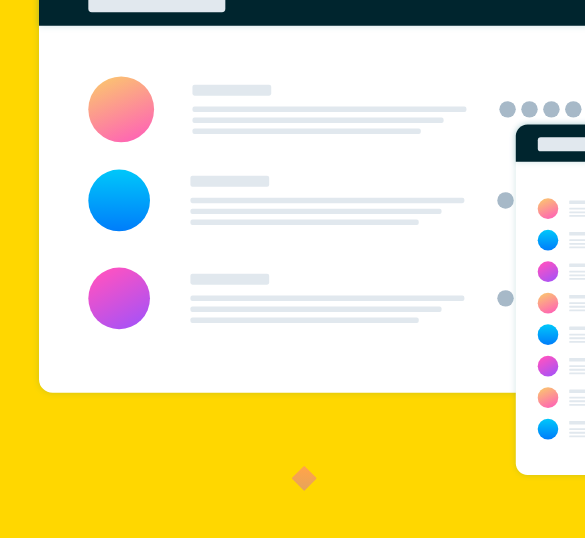
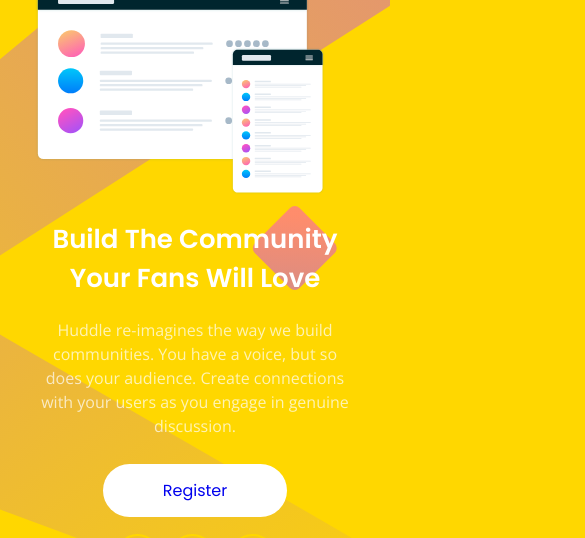
Before and after one commit to Oakwood811/huddle-landing-page, a plain HTML site: page index.html in a window 390 px wide. Shown: the part 161-699 px from the top of the page, 585 px wide, since content can reach past the window. Drawn offline with nearby package versions, Linux system fonts and the light colour scheme.

Commit message:
initial commit

```diff
--- a/style.css
+++ b/style.css
@@ -27,10 +27,9 @@
     flex-direction: column;
     justify-content: space-between;
     padding: 30px 0;
-    margin: 0 2rem;
+    margin: 0 2.2rem;
   }
   .header img{
-    width: 17%;
     padding-bottom: 50px;
   }
   .main{
@@ -41,20 +40,21 @@
     font-weight: 400;
 
   }
-  .main .textbox-content{
-  padding: 30px 26px;
-  margin-left: 32px;
-  }
+ .main-img{
+  margin-right: 30px;
+ }
   h1{
     font-family: 'Poppins', sans-serif;
     margin: 20px 0px;
-    padding-right: 30px;
-    font-weight: 600;
+    font-size: 40px;
+  }
+  .textbox-content{
+    padding: 27px;
   }
   .textbox-content p{
     line-height: 1.5;
     opacity: .7;
-    padding-bottom: 30px;
+    padding-bottom: 40px;
   }
 .textbox-content a{
   text-decoration: none;
@@ -68,7 +68,7 @@
   background-color: hsl(300, 69%, 71%);
   box-shadow: 3px 5px 10px white;
   color: white;
-
+  transition: 1s ease-in;
 }
 .icons{
   text-align: right;
@@ -93,6 +93,7 @@
   border-radius: 50%;
   left: -12px;
   bottom: -11px;
+  transition: 1s ease-in;
 }
 
 .icons a:nth-child(2){
@@ -104,14 +105,36 @@
 .icons a i:hover::after{
   border-color: hsl(300, 69%, 71%);
 }
-
-
-
-@media only screen and (max-width:425px){
+@media only screen and (max-width:1400px){
+  .main-img img{
+    width: 100%;
+  }
+}
+@media screen and (max-width:768px){
 
   body{
+    background-image: url(images/bg-mobile.svg);
     background-color: gold;  }
-  .wrapper{
-    display: grid;
-  }
+  .main{
+  flex-direction: column;
+  text-align: center;
+ }
+ .main a:hover{
+  background-color: gold;
+  box-shadow: 3px 5px 10px white;
+  color: hsl(300, 69%, 71%);
+  transition: 1s ease-in;
 }
+ .icons a i::after{
+  border: 2px solid gold;
+}
+  .icons{
+  text-align: center;
+}
+h1{
+  font-size: 26px;
+}
+.textbox-content{
+  padding: 0;
+}
+}
```
